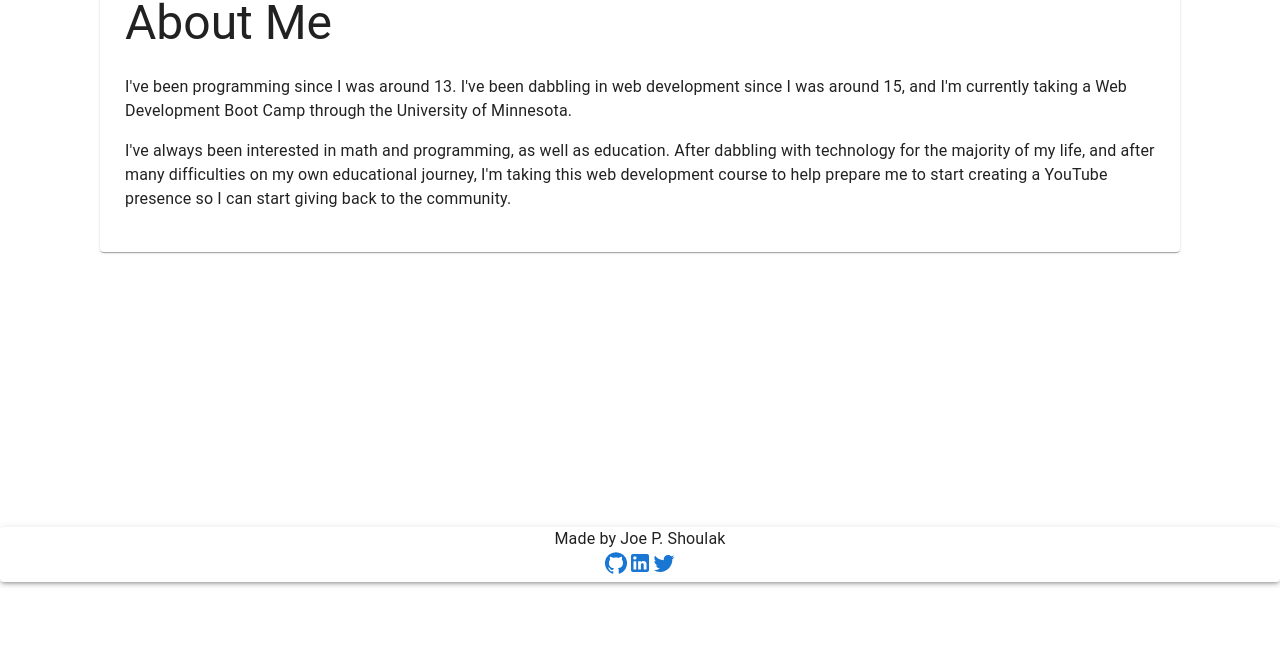
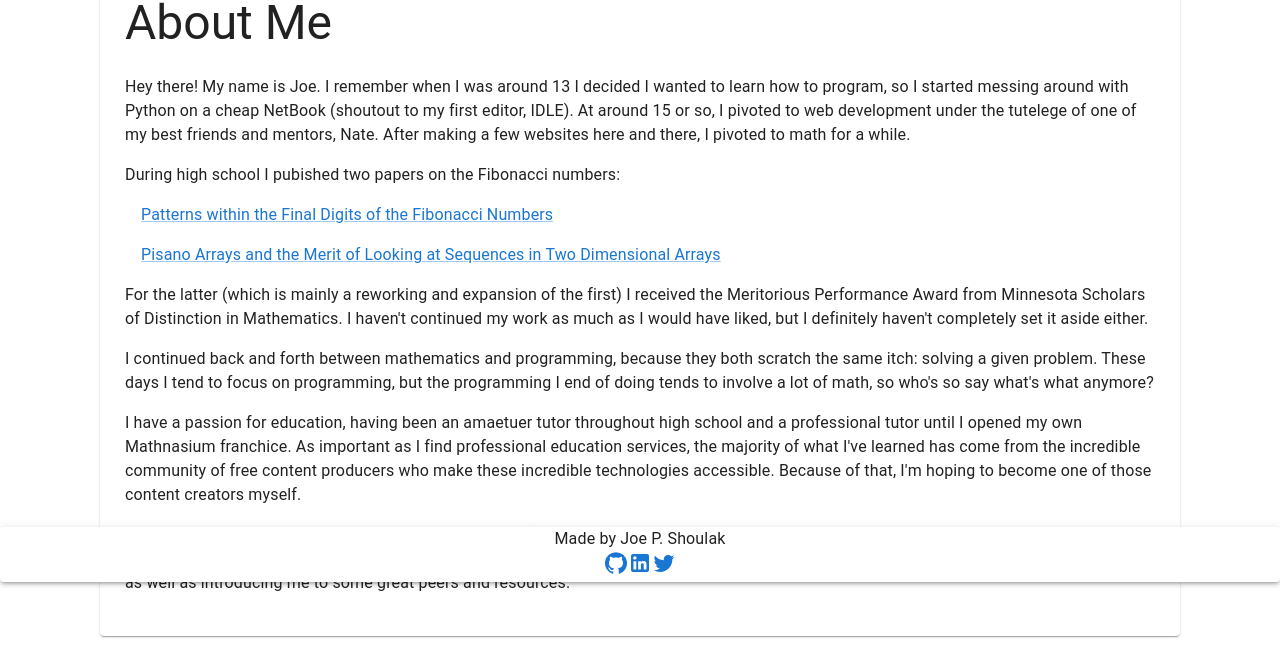
Before and after one commit to JoePShoulak/react-portfolio, a React (Create React App) app: page /#/ in a window 1280 px wide. Shown: the part 218-863 px from the top of the page. Before the commit the page ends 800 px from the top, so only its background shows below. Built offline with nearby package versions, Linux system fonts and the light colour scheme.

Commit message:
update aboutme

```diff
--- a/src/pages/AboutMe.js
+++ b/src/pages/AboutMe.js
@@ -1,4 +1,4 @@
-import { Paper, Typography as Type } from "@mui/material";
+import { Link, List, ListItem, Paper, Typography as Type } from "@mui/material";
 import Image from "mui-image";
 import { useEffect, useState } from "react";
 
@@ -26,16 +26,55 @@ function AboutMe() {
       <Type variant="h3">About Me</Type>
       <br />
       <Type paragraph>
-        I've been programming since I was around 13. I've been dabbling in web
-        development since I was around 15, and I'm currently taking a Web
-        Development Boot Camp through the University of Minnesota.
+        Hey there! My name is Joe. I remember when I was around 13 I decided I
+        wanted to learn how to program, so I started messing around with Python
+        on a cheap NetBook (shoutout to my first editor, IDLE). At around 15 or
+        so, I pivoted to web development under the tutelege of one of my best
+        friends and mentors, Nate. After making a few websites here and there, I
+        pivoted to math for a while.
       </Type>
       <Type paragraph>
-        I've always been interested in math and programming, as well as
-        education. After dabbling with technology for the majority of my life,
-        and after many difficulties on my own educational journey, I'm taking
-        this web development course to help prepare me to start creating a
-        YouTube presence so I can start giving back to the community.
+        During high school I pubished two papers on the Fibonacci numbers:
+        <List>
+          <ListItem>
+            <Link to="https://www.kappamuepsilon.org/Pentagon/Vol_72_Num_1_Fall_2012.pdf">
+              Patterns within the Final Digits of the Fibonacci Numbers
+            </Link>
+          </ListItem>
+          <ListItem>
+            <Link to="https://www.kappamuepsilon.org/Pentagon/Vol_74_Num_2_Spring_2015.pdf">
+              Pisano Arrays and the Merit of Looking at Sequences in Two
+              Dimensional Arrays
+            </Link>
+          </ListItem>
+        </List>
+        For the latter (which is mainly a reworking and expansion of the first)
+        I received the Meritorious Performance Award from Minnesota Scholars of
+        Distinction in Mathematics. I haven't continued my work as much as I
+        would have liked, but I definitely haven't completely set it aside
+        either.
+      </Type>
+      <Type paragraph>
+        I continued back and forth between mathematics and programming, because
+        they both scratch the same itch: solving a given problem. These days I
+        tend to focus on programming, but the programming I end of doing tends
+        to involve a lot of math, so who's so say what's what anymore?
+      </Type>
+      <Type paragraph>
+        I have a passion for education, having been an amaetuer tutor throughout
+        high school and a professional tutor until I opened my own Mathnasium
+        franchice. As important as I find professional education services, the
+        majority of what I've learned has come from the incredible community of
+        free content producers who make these incredible technologies
+        accessible. Because of that, I'm hoping to become one of those content
+        creators myself.
+      </Type>
+      <Type paragraph>
+        Most recently, I have almost completed the University of Minesota Web
+        Development Boot Camp, which comprehensively teaches modern Full-Stack
+        Development, focusing on the MERN Stack. It's been an incredible journey
+        that helped me fill in some of the gaps in my self-education, as well as
+        introducing me to some great peers and resources.
       </Type>
     </Paper>
   );
```
